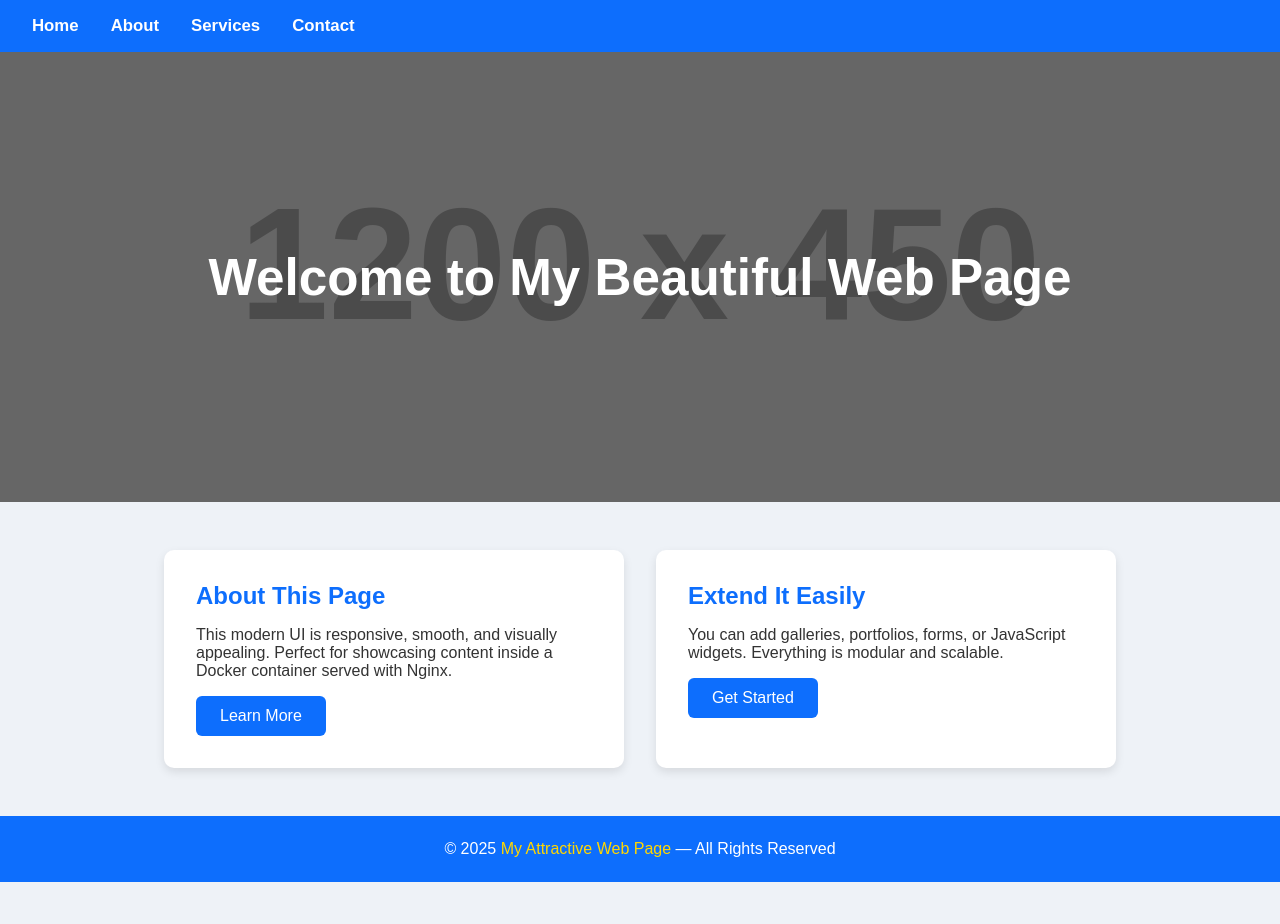
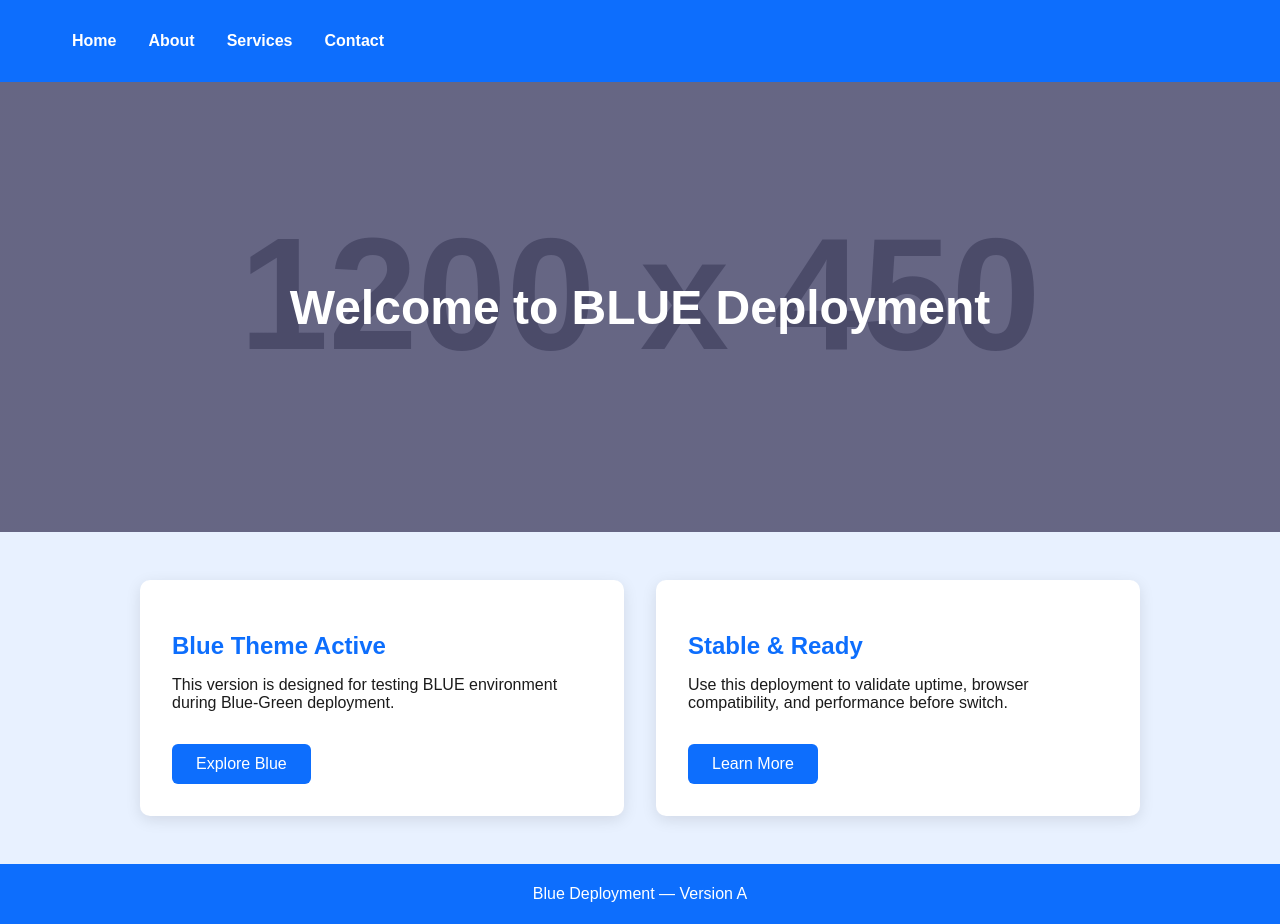
Before and after one commit to Vire-cloud/helm, a plain HTML site: page index.html in a window 1280 px wide. Before the commit the page ends 882 px from the top, so only its background shows below. Drawn offline with Linux system fonts and the light colour scheme; placeholder pictures from the web are drawn by us.

Commit message:
Update index.html

```diff
--- a/index.html
+++ b/index.html
@@ -3,132 +3,49 @@
 <head>
     <meta charset="UTF-8">
     <meta name="viewport" content="width=device-width, initial-scale=1.0">
-    <title>My Attractive Web Page</title>
+    <title>Blue Deployment</title>
     <style>
-        * {
-            margin: 0;
-            padding: 0;
-            box-sizing: border-box;
+        body {
+            margin: 0; font-family: 'Poppins', sans-serif;
+            background: #e8f1ff; color: #1b1b1b;
         }
+        nav {
+            background: #0d6efd; padding: 1rem 2rem;
+            box-shadow: 0 2px 10px rgba(0,0,0,0.2);
+        }
+        nav ul {display: flex; list-style: none;}
+        nav ul li {margin-right: 2rem;}
+        nav ul li a {text-decoration: none; color: #fff; font-weight: 600; transition: 0.3s;}
+        nav ul li a:hover {color: #ffd700;}
 
-        body {
-            font-family: 'Poppins', sans-serif;
-            background: #eef2f7;
-            color: #333;
-        }
-
-        /* Navbar */
-        nav {
-            background: #0d6efd;
-            padding: 1rem 2rem;
-            box-shadow: 0 3px 6px rgba(0,0,0,0.15);
-        }
-
-        nav ul {
-            display: flex;
-            list-style: none;
-        }
-
-        nav ul li {
-            margin-right: 2rem;
-        }
-
-        nav ul li a {
-            text-decoration: none;
-            color: white;
-            font-weight: 600;
-            font-size: 1.05rem;
-            transition: 0.3s;
-        }
-
-        nav ul li a:hover {
-            color: #ffd700;
-        }
-
-        /* Hero Banner */
         .hero {
             height: 450px;
-            background: linear-gradient(rgba(0,0,0,0.5), rgba(0,0,0,0.5)),
-                        url("https://via.placeholder.com/1200x450") center/cover no-repeat;
-            display: flex;
-            justify-content: center;
-            align-items: center;
-            color: #fff;
-            text-align: center;
-            padding: 0 1rem;
+            background: linear-gradient(rgba(0,0,60,0.5), rgba(0,0,60,0.5)), url("https://via.placeholder.com/1200x450/0d6efd/ffffff") center/cover no-repeat;
+            display: flex; justify-content: center; align-items: center;
+            text-align: center; color: #fff; padding: 0 1rem;
         }
+        .hero h1 {font-size: 3rem;}
 
-        .hero h1 {
-            font-size: 3.2rem;
-            animation: fadeIn 2s ease;
+        .content {max-width: 1000px; margin: 3rem auto; padding: 0 1.5rem; display: grid; gap: 2rem;
+            grid-template-columns: repeat(auto-fit, minmax(300px, 1fr));
         }
+        .card {
+            background: #fff; padding: 2rem; border-radius: 10px;
+            box-shadow: 0 4px 15px rgba(0,0,0,0.1); transition: 0.3s;
+        }
+        .card:hover {transform: translateY(-6px);}
+        .card h2 {color: #0d6efd; margin-bottom: 1rem;}
+        .btn {
+            display: inline-block; background: #0d6efd; color: white;
+            text-decoration: none; padding: 0.7rem 1.5rem;
+            border-radius: 6px; margin-top: 1rem; transition: 0.3s;
+        }
+        .btn:hover {background: #073fa4;}
 
-        @keyframes fadeIn {
-            from { opacity: 0; transform: translateY(-20px); }
-            to { opacity: 1; transform: translateY(0); }
-        }
-
-        /* Content */
-        .content {
-            max-width: 1000px;
-            margin: 3rem auto;
-            display: grid;
-            grid-template-columns: repeat(auto-fit, minmax(300px, 1fr));
-            gap: 2rem;
-            padding: 0 1.5rem;
-        }
-
-        .card {
-            background: white;
-            padding: 2rem;
-            border-radius: 10px;
-            box-shadow: 0 4px 10px rgba(0,0,0,0.1);
-            transition: 0.3s;
-        }
-
-        .card:hover {
-            transform: translateY(-8px);
-            box-shadow: 0 8px 20px rgba(0,0,0,0.2);
-        }
-
-        .card h2 {
-            margin-bottom: 1rem;
-            color: #0d6efd;
-        }
-
-        .btn {
-            display: inline-block;
-            background: #0d6efd;
-            color: white;
-            padding: 0.7rem 1.5rem;
-            margin-top: 1rem;
-            text-decoration: none;
-            border-radius: 6px;
-            transition: 0.3s;
-        }
-
-        .btn:hover {
-            background: #073fa5;
-        }
-
-        /* Footer */
-        footer {
-            background: #0d6efd;
-            color: white;
-            padding: 1.5rem;
-            text-align: center;
-            margin-top: 3rem;
-            font-size: 1rem;
-            font-weight: 500;
-        }
-
-        footer span {
-            color: #ffd700;
-        }
+        footer {background: #0d6efd; padding: 1.3rem; text-align: center; color: #fff; margin-top: 3rem;}
     </style>
 </head>
 <body>
-
     <nav>
         <ul>
             <li><a href="#">Home</a></li>
@@ -139,26 +56,22 @@
     </nav>
 
     <section class="hero">
-        <h1>Welcome to My Beautiful Web Page</h1>
+        <h1>Welcome to BLUE Deployment</h1>
     </section>
 
     <section class="content">
         <div class="card">
-            <h2>About This Page</h2>
-            <p>This modern UI is responsive, smooth, and visually appealing. Perfect for showcasing content inside a Docker container served with Nginx.</p>
+            <h2>Blue Theme Active</h2>
+            <p>This version is designed for testing BLUE environment during Blue-Green deployment.</p>
+            <a href="#" class="btn">Explore Blue</a>
+        </div>
+        <div class="card">
+            <h2>Stable & Ready</h2>
+            <p>Use this deployment to validate uptime, browser compatibility, and performance before switch.</p>
             <a href="#" class="btn">Learn More</a>
-        </div>
-
-        <div class="card">
-            <h2>Extend It Easily</h2>
-            <p>You can add galleries, portfolios, forms, or JavaScript widgets. Everything is modular and scalable.</p>
-            <a href="#" class="btn">Get Started</a>
         </div>
     </section>
 
-    <footer>
-        © 2025 <span>My Attractive Web Page</span> — All Rights Reserved
-    </footer>
-
+    <footer>Blue Deployment — Version A</footer>
 </body>
 </html>
```
